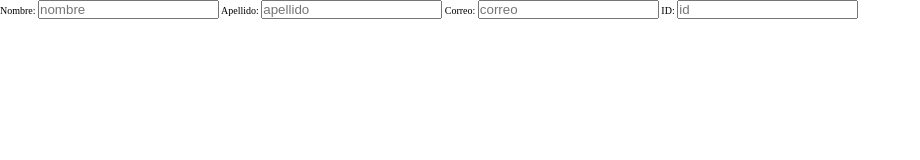
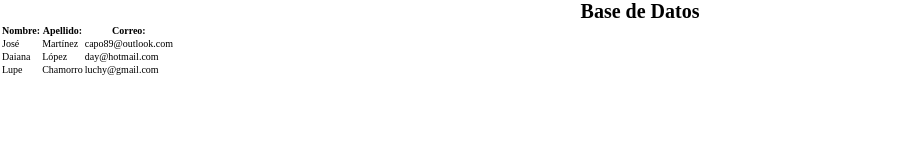
Before and after one commit to yanisita/CRUD, a plain HTML site: page index.html in a window 1280 px wide. Shown: the whole page, without its empty margins (0-920 px from the left). Drawn offline with Linux system fonts and the light colour scheme.

Commit message:
table added to project

```diff
--- a/index.html
+++ b/index.html
@@ -9,23 +9,50 @@
     <title>Base de Datos</title>
 </head>
 <body>
-    <form action="">
-        <label for="nombre">
-            <span>Nombre:</span>
-            <input type="text" id= "nombre" placeholder="nombre">
-        </label>
-        <label for="apellido">
-            <span>Apellido:</span>
-            <input type="text" id= "apellido" placeholder="apellido">
-        </label>
-        <label for="correo">
-            <span>Correo:</span>
-            <input type="text" id= "correo" placeholder="correo">
-        </label>
-        <label for="id">
-            <span>ID:</span>
-            <input type="number" id= "id" placeholder="id">
-        </label>
-    </form>
+    <h1>Base de Datos</h1>
+
+<table class="default">
+
+    <tr>
+
+      <th>Nombre: </th>
+
+      <th>Apellido:</th>
+
+      <th>Correo:</th>
+
+    </tr>
+
+    <tr>
+
+      <td>José</td>
+
+      <td>Martínez</td>
+
+      <td>capo89@outlook.com</td>
+
+    </tr>
+
+    <tr>
+
+      <td>Daiana</td>
+
+      <td>López</td>
+
+      <td>day@hotmail.com</td>
+
+    </tr>
+
+    <tr>
+
+      <td>Lupe</td>
+
+      <td>Chamorro</td>
+
+      <td>luchy@gmail.com</td>
+
+    </tr>
+
+  </table>
 </body>
 </html>
--- a/styles.css
+++ b/styles.css
@@ -7,3 +7,18 @@
  html {
      font-size: 62.5%;
 }
+h1 {
+    text-align: center;
+}
+label {
+    display: block;
+    padding: 10px;
+}
+label span {
+    font-size: 1.5rem;
+
+}
+label input {
+    height: 10px;
+    width: 150px;
+}
```
